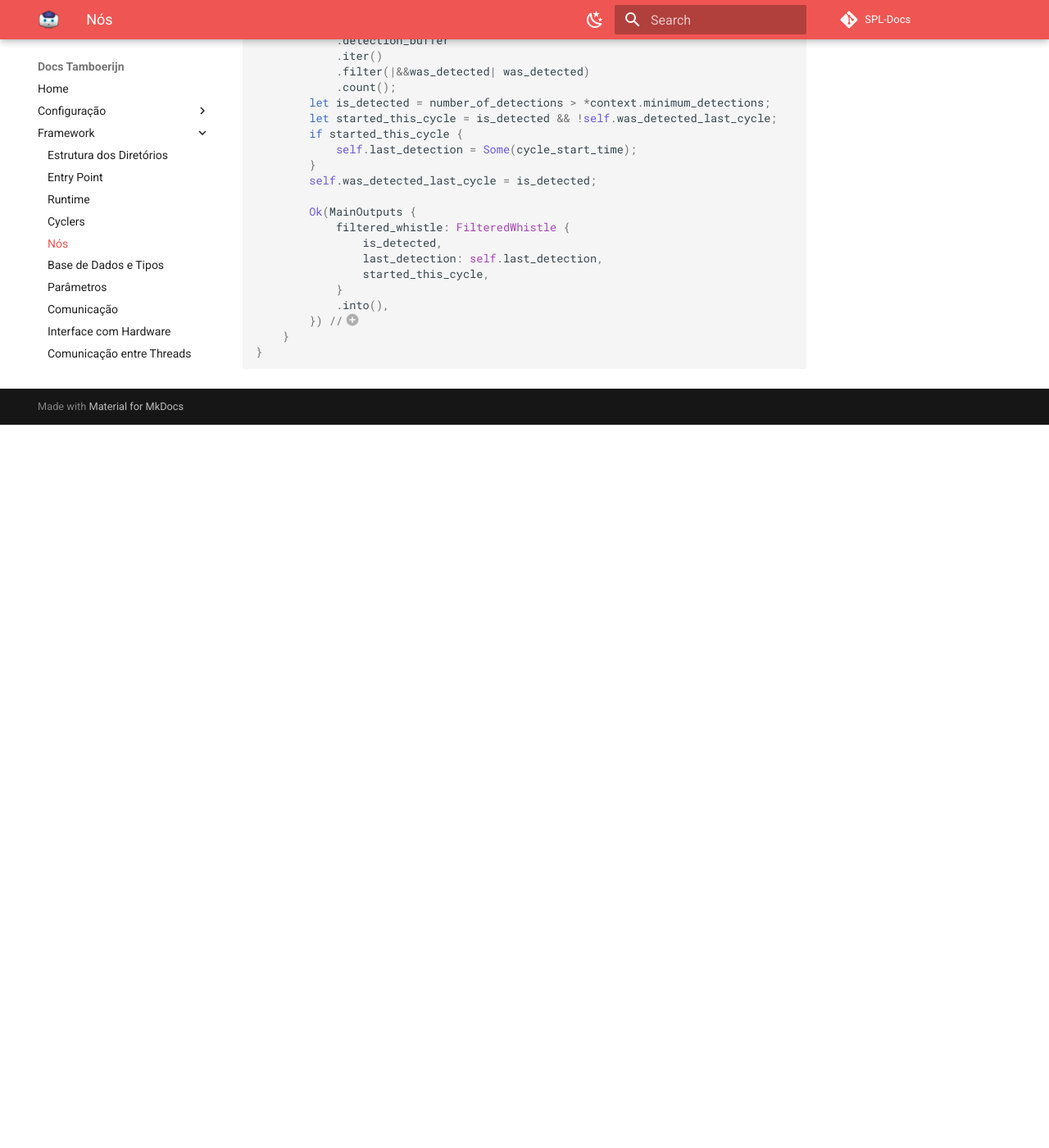
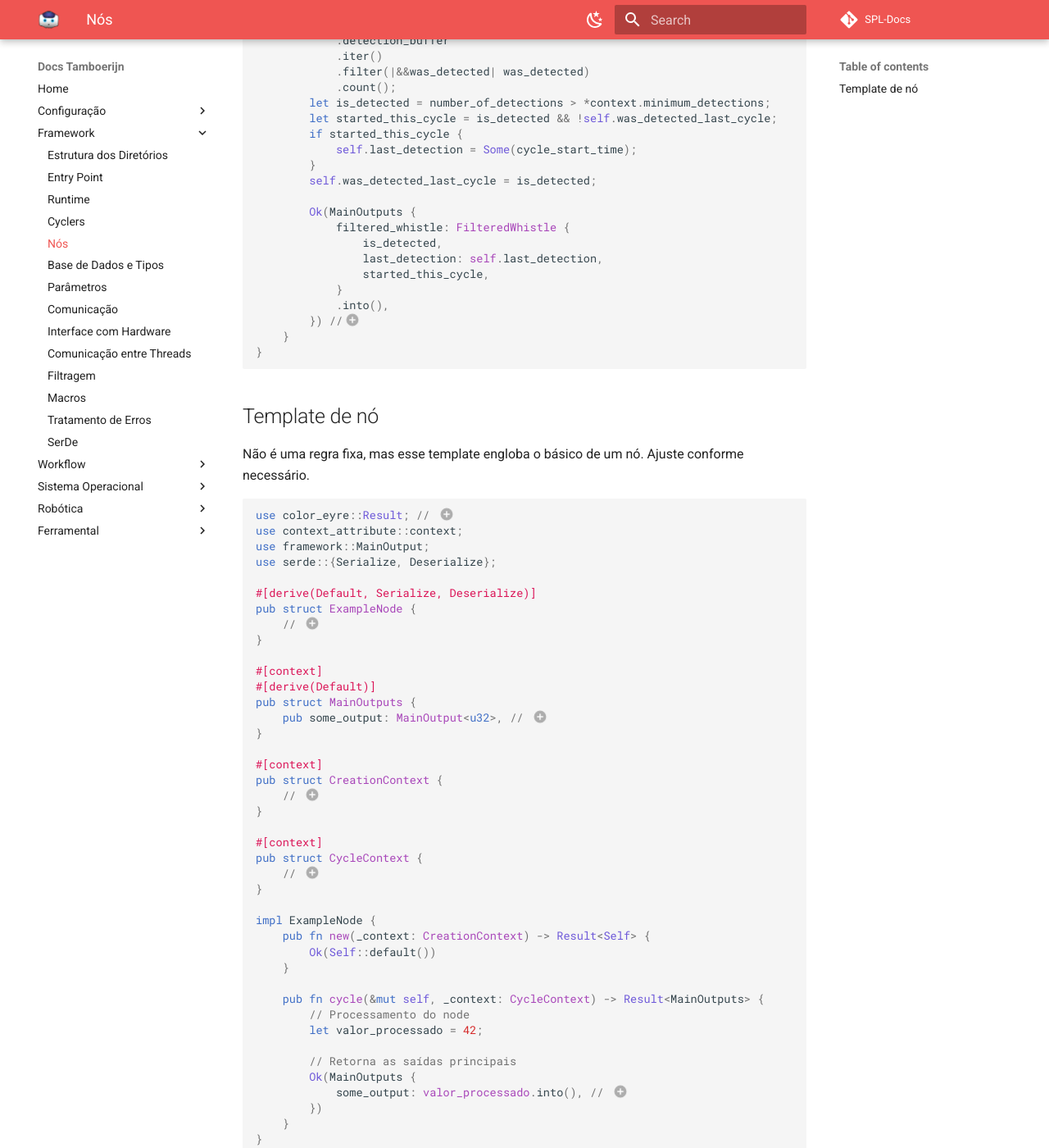
Before and after one commit to rinobot-team/SPL-Docs, an MkDocs documentation site: the page built from docs/framework/nodes.md, in a window 1280 px wide and 1400 px high, scrolled down 1824 px. Shown: the whole window at 82% size. Built offline with MkDocs 1.6.1 and Material for MkDocs 9.7.7, drawn with Linux system fonts in a browser that asks for light colours; comment, search, counter and statistics services are not loaded; before the commit the page ends 2342 px from its top, so only the background shows below that.

Commit message:
upd: template de node

````diff
--- a/docs/framework/nodes.md
+++ b/docs/framework/nodes.md
@@ -96,3 +96,58 @@
 8. Será chamado a cada ciclo. É a função principal do nó.
 9. Parâmetro declarado pelo usuário. Então tem de ser uma referência. Aqui o parâmetro é desreferenciado para ser utilizado.
 10. Retorna os outputs do nó. O `into()` é utilizado para converter o tipo `FilteredWhistle` para `MainOutput<FilteredWhistle>`.
+
+## Template de nó
+
+Não é uma regra fixa, mas esse template engloba o básico de um nó. Ajuste conforme necessário.
+
+```rust
+use color_eyre::Result; // (1)
+use context_attribute::context;
+use framework::MainOutput;
+use serde::{Serialize, Deserialize};
+
+#[derive(Default, Serialize, Deserialize)]
+pub struct ExampleNode {
+    // (2)
+}
+
+#[context]
+#[derive(Default)]
+pub struct MainOutputs {
+    pub some_output: MainOutput<u32>, // (3)
+}
+
+#[context]
+pub struct CreationContext {
+    // (4)
+}
+
+#[context]
+pub struct CycleContext {
+    // (5)
+}
+
+impl ExampleNode {
+    pub fn new(_context: CreationContext) -> Result<Self> {
+        Ok(Self::default())
+    }
+
+    pub fn cycle(&mut self, _context: CycleContext) -> Result<MainOutputs> {
+        // Processamento do node
+        let valor_processado = 42;
+
+        // Retorna as saídas principais
+        Ok(MainOutputs {
+            some_output: valor_processado.into(), // (6)
+        })
+    }
+}
+```
+
+1. Biblioteca para tratamento e formatação de erros.
+2. Estados do nó.
+3. Outputs do nó. O `MainOutput` é um tipo especial da framework que permite a conversão de tipos.
+4. Contexto de criação do nó, conjunto de dependências e parâmetros fornecidos ao node quando ele é criado.
+5. Contexto de ciclo do nó, carrega os dados (inputs, parâmetros etc.) recebidos a cada iteração do node.
+6. Retorna os outputs do nó. O `into()` é utilizado para converter o tipo `u32` para `MainOutput<u32>`. Já o `Ok()` é utilizado para retornar um resultado de sucesso.
````
